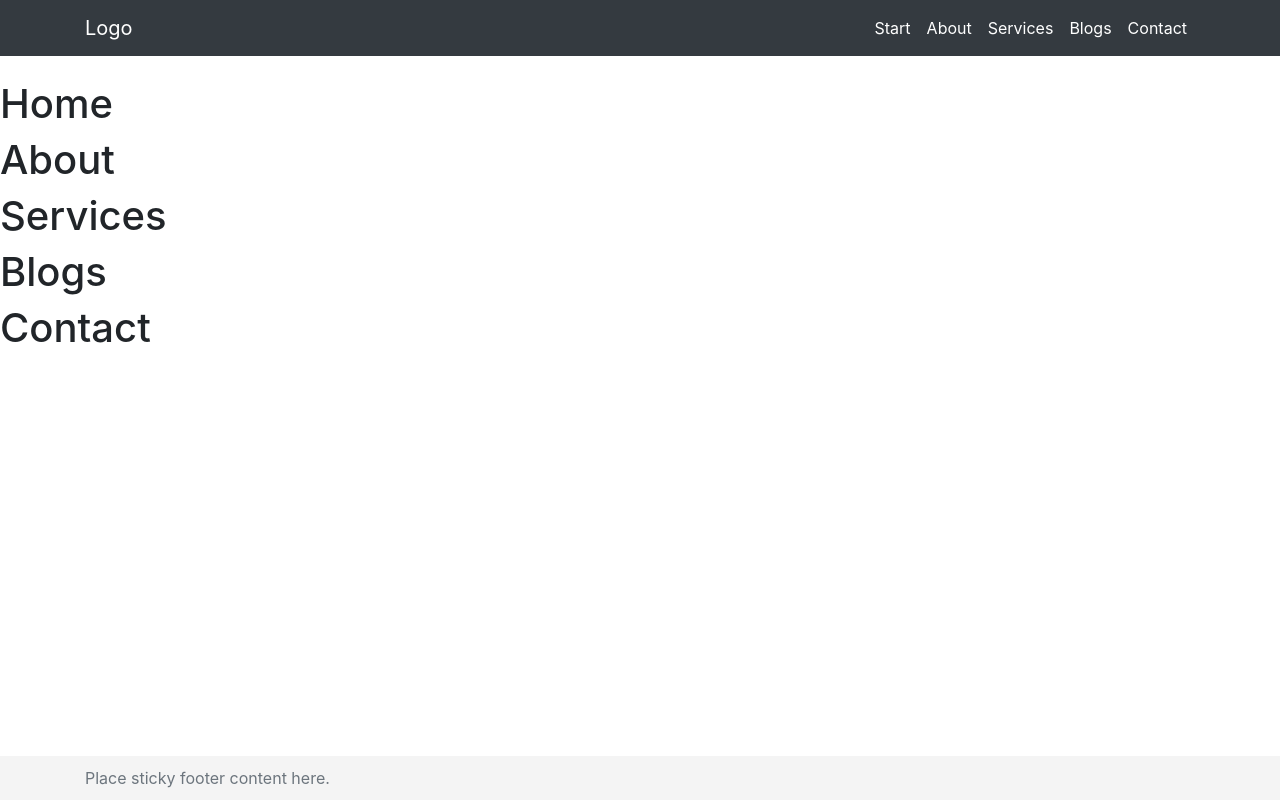
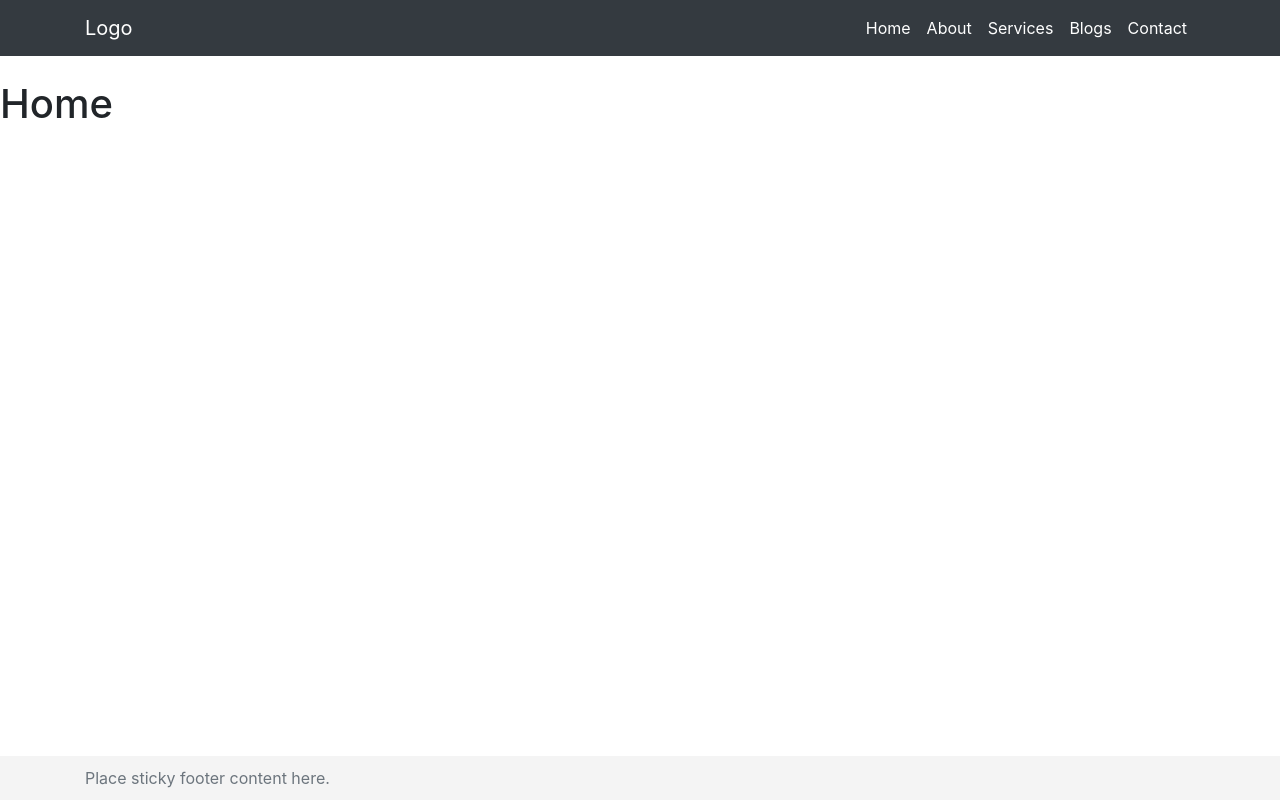
Before and after one commit to bodhicougar/reactcontentful, a React (Create React App) app: page / in a window 1280 px wide. Built offline with nearby package versions, Linux system fonts and the light colour scheme.

Commit message:
Routing part

```diff
--- a/package.json
+++ b/package.json
@@ -6,6 +6,7 @@
     "easy-peasy": "^2.4.0",
     "react": "^16.8.6",
     "react-dom": "^16.8.6",
+    "react-router-dom": "^5.0.1",
     "react-scripts": "3.0.1"
   },
   "scripts": {
--- a/src/App.js
+++ b/src/App.js
@@ -1,4 +1,6 @@
 import React, { Component } from 'react'
+import { BrowserRouter as Router, Route } from 'react-router-dom'
+
 import Navbar from './Components/Navbar'
 import Footer from './Components/Footer'
 
@@ -17,15 +19,17 @@ class App extends Component {
     render() {
 
         return (
-            <div className="">
-                <Navbar />
-                <Home />
-                <About />
-                <Services />
-                <Blogs />
-                <Contact />
-                <Footer />
-            </div>
+            <Router>
+                <div className="">
+                    <Navbar />
+                    <Route exact path="/" component = {Home} />
+                    <Route exact path="/About" component = {About} />
+                    <Route exact path="/Services" component = {Services} />
+                    <Route exact path="/Blogs" component ={ Blogs} />
+                    <Route exact path="/Contact" component = {Contact} />
+                    <Footer />
+                </div>
+            </Router>
         );
     }
 }
--- a/src/Components/Navbar.js
+++ b/src/Components/Navbar.js
@@ -1,4 +1,5 @@
 import React, { Component } from 'react'
+import { Link } from 'react-router-dom'
 
 class Navbar extends Component {
     render() {
@@ -6,26 +7,26 @@ class Navbar extends Component {
             <div>
                 <nav class="navbar navbar-expand-md navbar-dark bg-dark mb-4">
                     <div className="container">
-                    <a class="navbar-brand" href="#">Logo</a>
+                        <Link class="navbar-brand" to="/">Logo</Link>
                         <button class="navbar-toggler" type="button" data-toggle="collapse" data-target="#navbarCollapse" aria-controls="navbarCollapse" aria-expanded="false" aria-label="Toggle navigation">
                             <span class="navbar-toggler-icon"></span>
                         </button>
                         <div class="collapse navbar-collapse" id="navbarCollapse">
                             <ul class="navbar-nav ml-auto">
                                 <li class="nav-item active">
-                                <a class="nav-link" href="#">Start </a>
+                                    <Link class="nav-link" to="/">Home </Link>
                                 </li>
                                 <li class="nav-item active">
-                                <a class="nav-link" href="#">About </a>
+                                    <Link class="nav-link" to="/About">About </Link>
                                 </li>
                                 <li class="nav-item active">
-                                <a class="nav-link" href="#">Services </a>
+                                    <Link class="nav-link" to="/Services">Services </Link>
                                 </li>
                                 <li class="nav-item active">
-                                <a class="nav-link" href="#">Blogs </a>
+                                    <Link class="nav-link" to="/Blogs">Blogs </Link>
                                 </li>
                                 <li class="nav-item active">
-                                <a class="nav-link" href="#">Contact </a>
+                                    <Link class="nav-link" to="/Contact">Contact </Link>
                                 </li>
                             </ul>
                         </div>
```
Also changed, not shown: 1 other file (tests, documents, lock files or other folders). Lines whose indentation alone changed are shown as unchanged.
